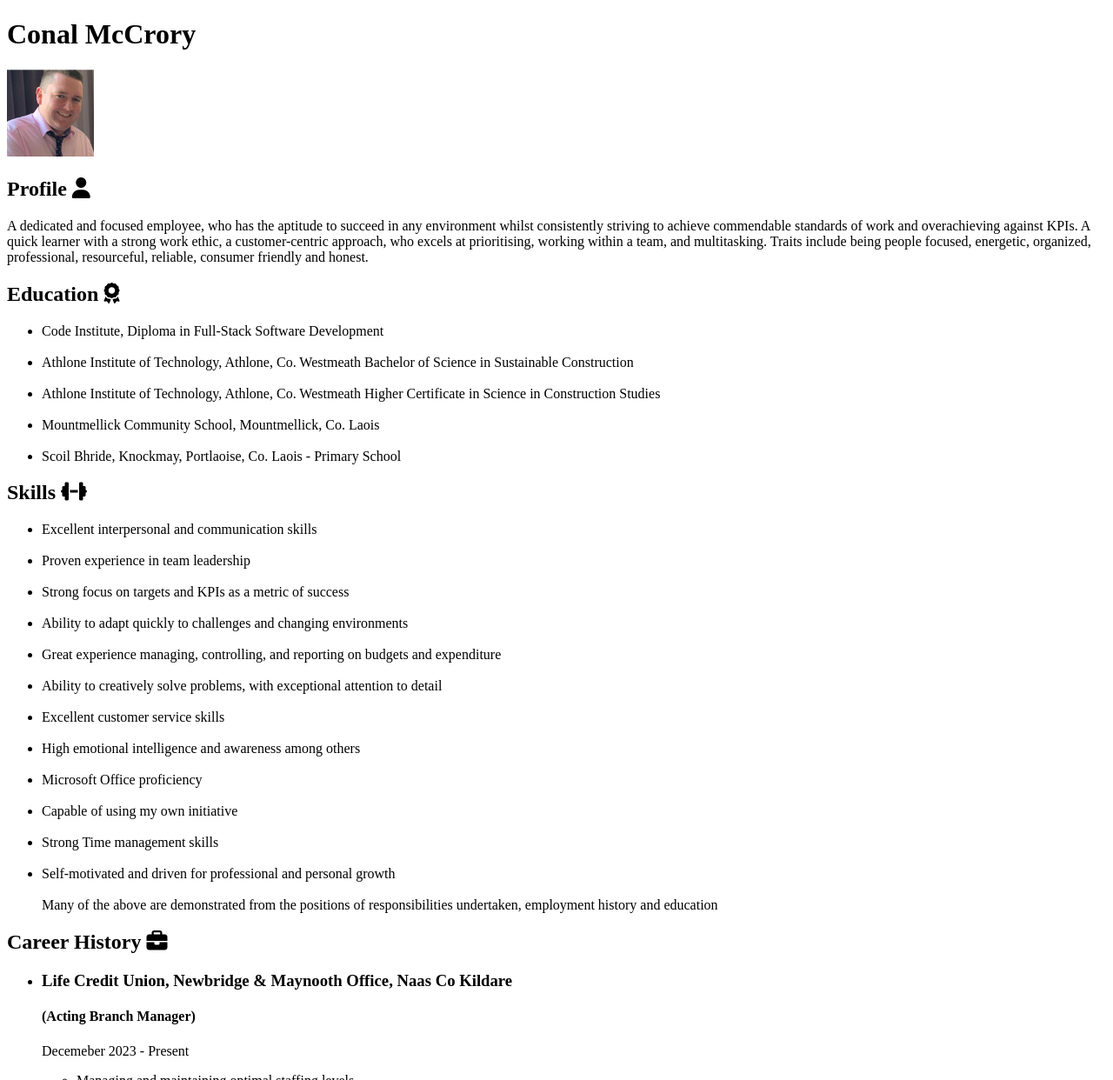
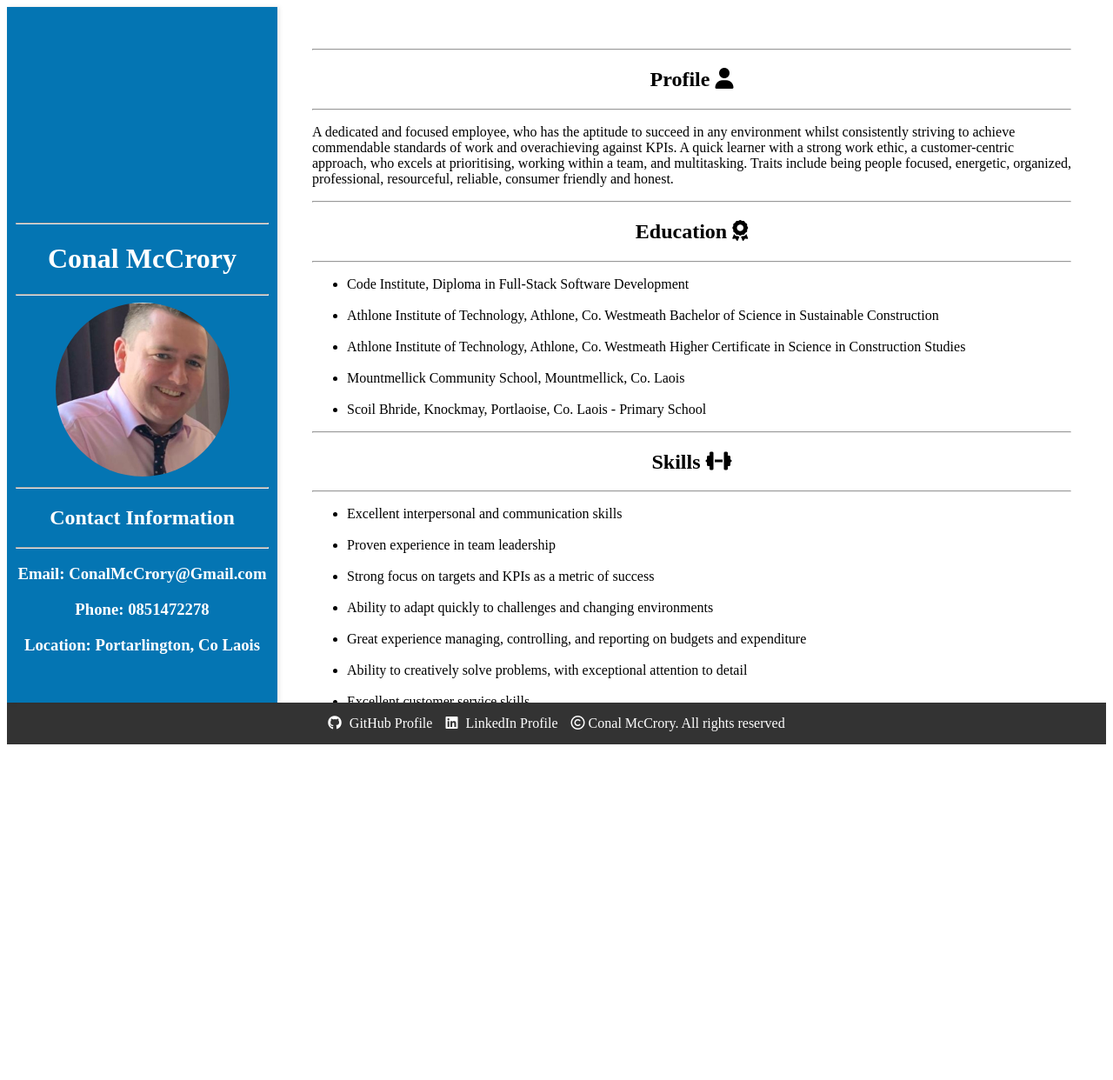
Before and after one commit to Conal2023/CV, a plain HTML site: page index.html in a window 1280 px wide. Shown: the top 1242 px of the page at 87% size. After the commit the page ends 864 px from the top, so only its background shows below. Drawn offline with Linux system fonts and the light colour scheme.

Commit message:
Add files via upload

```diff
--- a/index.html
+++ b/index.html
@@ -5,12 +5,28 @@
     <meta name="viewport" content="width=device-width, initial-scale=1.0">
     <script src="https://kit.fontawesome.com/574d71db8c.js" crossorigin="anonymous"></script>
     <title>Conal McCrory's Resume</title>
+    <link rel="stylesheet" href="./style.css" />
 </head>
 <body>
+    <div class="container">
+        <div class="personal-details">
+            <hr>
             <h1>Conal McCrory</h1>
-    <img src="./assets/photos/profile photo.jpg" alt="profile picture of Conal" height="100" />
-
+            <hr>
+            <img src="./assets/photos/profile photo.jpg" alt="profile picture of Conal" class="profile-photo" />
+            <hr>
+            <h2>Contact Information</h2>
+            <hr>
+            <h3>
+                <p>Email: ConalMcCrory@Gmail.com</p>
+                <p>Phone: 0851472278</p>
+                <p>Location: Portarlington, Co Laois</p>
+            </h3>
+        </div>
+        <div class="main-content">
+            <hr>
             <h2>Profile <i class="fa-solid fa-user"></i></h2>
+            <hr>
             <p>
                 A dedicated and focused employee, who has the aptitude to succeed
                 in any environment whilst consistently striving to achieve commendable
@@ -20,7 +36,9 @@
                 Traits include being people focused, energetic, organized,
                 professional, resourceful, reliable, consumer friendly and honest.
             </p>
+            <hr>
             <h2>Education <i class="fa-solid fa-award"></i></h2>
+            <hr>
             <ul>
                 <li>
                     Code Institute, Diploma in Full-Stack Software Development
@@ -44,7 +62,9 @@
                     Scoil Bhride, Knockmay, Portlaoise, Co. Laois - Primary School
                 </li>
             </ul>
+            <hr>
             <h2>Skills <i class="fa-solid fa-dumbbell"></i></h2>
+            <hr>
             <ul>
                 <li>
                     Excellent interpersonal and communication skills
@@ -98,12 +118,14 @@
                 Many of the above are demonstrated from the positions of responsibilities undertaken,
                 employment history and education
             </ul>
+            <hr>
             <h2>Career History <i class="fa-solid fa-briefcase"></i></h2>
+            <hr>
             <ul>
                 <li>
                     <h3>Life Credit Union, Newbridge & Maynooth Office, Naas Co Kildare</h3>
                     <h4>(Acting Branch Manager)</h4>
-            <p>Decemeber 2023 - Present</p>
+                    <p>December 2023 - Present</p>
                     <ul>
                         <li>Managing and maintaining optimal staffing levels</li>
                         <li>Led and managed large-scale projects</li>
@@ -183,7 +205,9 @@
                     </ul>
                 </li>
             </ul>
+            <hr>
             <h2>Additional Information <i class="fa-solid fa-circle-info"></i></h2>
+            <hr>
             <ul>
                 <li>I have a strong passion for computing and technology.</li>
                 <li>I am APA'd in Loan, Investments and Regulations and am currently working
@@ -195,12 +219,33 @@
                     involved extensive fundraising in which I was heavily involved with,
                     and our family raised over 36,000 euro
                 </li>
+                <li>Hobbies include:
+                    <ul>
+                        <li>Coding</li>
+                        <li>Computing & Technology</li>
+                        <li>Gardening</li>
+                        <li>Music</li>
                     </ul>
+                </li>
+            </ul>
+        </div>
+    </div>
 
     <footer>
-        <p><i class="fa-brands fa-github"></i><a href="https://github.com/Conal2023" target="_blank">GitHub Profile</a></p>
-        <p><i class="fa-brands fa-linkedin"></i><a href="https://www.linkedin.com/in/conal-mccrory-997051220/" target="_blank">Linkedin Profile</a></p>
-        <i class="fa-regular fa-copyright"></i> Conal McCrory. All rights reserved
+
+        <p>
+            <i class="fa-brands fa-github"></i>
+            <a href="https://github.com/Conal2023" target="_blank">GitHub Profile</a>
+        </p>
+        <p>
+            <i class="fa-brands fa-linkedin"></i>
+            <a href="https://www.linkedin.com/in/conal-mccrory-997051220/" target="_blank">LinkedIn Profile</a>
+        </p>
+        <p>
+            <i class="fa-regular fa-copyright"></i>
+            Conal McCrory. All rights reserved
+        </p>
+
     </footer>
 </body>
 </html>
--- /dev/null
+++ b/style.css
@@ -0,0 +1,62 @@
+/* Full-page container */
+.container {
+    display: flex;
+    width: 100%;
+    height: 100vh; /* Ensures full viewport height */
+}
+
+/* Personal details sidebar */
+.personal-details {
+    color: white;
+    text-align: center;
+    width: 25%;
+    background-color: rgb(4, 117, 179);
+    padding: 10px;
+    padding-top: 15em;
+    top: 50vh;
+    box-shadow: 2px 0 5px rgba(0, 0, 0, 0.1);
+}
+
+.profile-photo {
+    width: 200px;
+    height: 200px;
+    border-radius: 50%;
+}
+
+/* Main content area */
+.main-content {
+    width: 75%; /* Correct percentage width */
+    padding: 40px;
+    overflow-y: auto;
+
+
+}
+
+.main-content > h2 {
+    text-align: center;
+}
+
+/* Footer Styling */
+footer {
+    display: flex;
+    justify-content: center;
+    gap: 15px;
+    padding: 15px;
+    background-color: #333;
+    color: #fff;
+    text-align: center;
+}
+
+footer p {
+    margin: 0;
+}
+
+footer a {
+    color: #fff;
+    text-decoration: none;
+    margin-left: 5px;
+}
+
+footer a:hover {
+    text-decoration: underline;
+}
```
Lines whose indentation alone changed are shown as unchanged.
